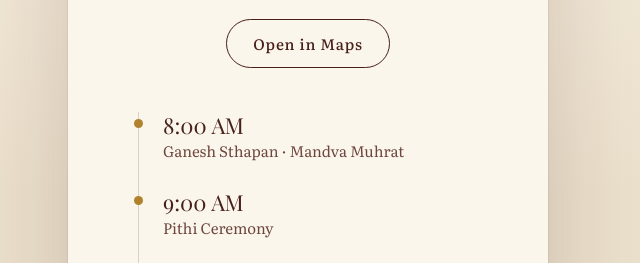
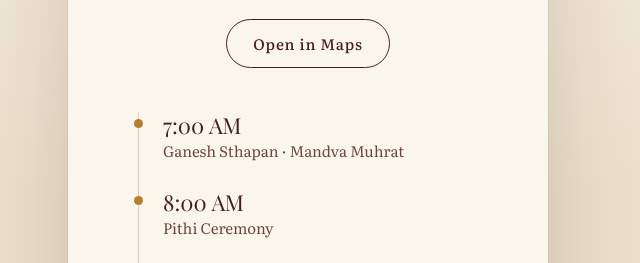
Before and after one commit to psmit13/wedding, a plain HTML site: page index.html in a window 1280 px wide. Shown: the part 5838-6101 px from the top of the page, 332-972 px from the left. Drawn offline with Linux system fonts and the light colour scheme.

Commit message:
Move Ganesh Sthapan to 7:00 AM and Pithi to 8:00 AM

```diff
--- a/index.html
+++ b/index.html
@@ -49,8 +49,8 @@
           </div>
           <div class="win mg-when" style="--a:-.1;--b:0">
             <p class="mw-date">January 21st, 2027</p>
-            <div class="mw-pair"><p class="mw-ev">Ganesh Sthapan | Mandva Muhrat</p><p class="mw-time">8:00 AM</p></div>
-            <div class="mw-pair"><p class="mw-ev">Pithi Ceremony</p><p class="mw-time">9:00 AM</p></div>
+            <div class="mw-pair"><p class="mw-ev">Ganesh Sthapan | Mandva Muhrat</p><p class="mw-time">7:00 AM</p></div>
+            <div class="mw-pair"><p class="mw-ev">Pithi Ceremony</p><p class="mw-time">8:00 AM</p></div>
           </div>
           <p class="mw-venue pg-foot">BAPS Shri Swaminarayan Mandir<br>Sarangpur</p>
         </div>
@@ -119,8 +119,8 @@
     <p class="reveal">BAPS Shri Swaminarayan Mandir<br>Sarangpur, Gujarat, India</p>
     <a class="btn ghost reveal" href="https://www.google.com/maps/search/?api=1&query=BAPS+Shri+Swaminarayan+Mandir+Sarangpur+Gujarat" target="_blank" rel="noopener">Open in Maps</a>
     <ol class="timeline">
-      <li class="reveal"><time>8:00 AM</time><span>Ganesh Sthapan · Mandva Muhrat</span></li>
-      <li class="reveal"><time>9:00 AM</time><span>Pithi Ceremony</span></li>
+      <li class="reveal"><time>7:00 AM</time><span>Ganesh Sthapan · Mandva Muhrat</span></li>
+      <li class="reveal"><time>8:00 AM</time><span>Pithi Ceremony</span></li>
       <li class="reveal"><time>10:30 AM</time><span>Jaan Prasthan</span></li>
       <li class="reveal"><time>12:30 PM</time><span>Hasta Melāp</span></li>
     </ol>
```
